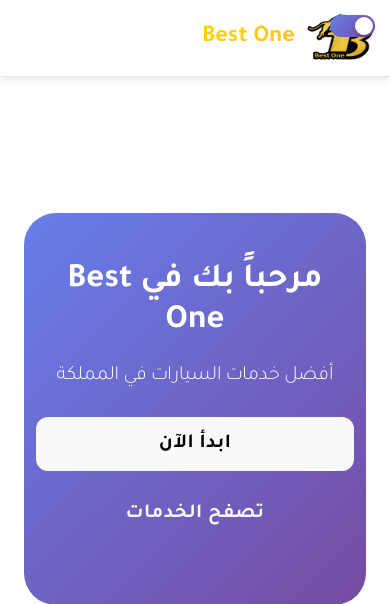
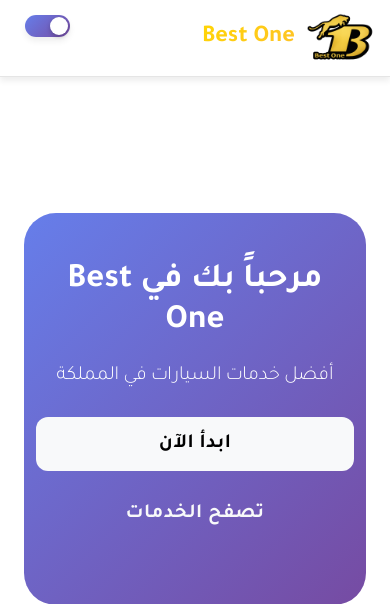
Before and after one commit to king28mohammed20-hash/bestone, a Flask app: page / in a window 390 px wide. Shown: the top 604 px of the page. Run offline with Flask 3, Linux system fonts and the light colour scheme; data comes from the database, SQL or seed files in the repository; data that the repository does not hold is empty.

Commit message:
Update luxury-theme.css

```diff
--- a/static/css/luxury-theme.css
+++ b/static/css/luxury-theme.css
@@ -60,7 +60,7 @@
 .theme-toggle {
   position: fixed;
   top: 20px;
-  right: 20px;
+  left: 40px;
   z-index: 1050;
   width: 50px;
   height: 25px;
@@ -353,7 +353,7 @@
 @media (max-width: 768px) {
   .theme-toggle {
     top: 15px;
-    right: 15px;
+    left: 25px;
     width: 45px;
     height: 22px;
   }
```
